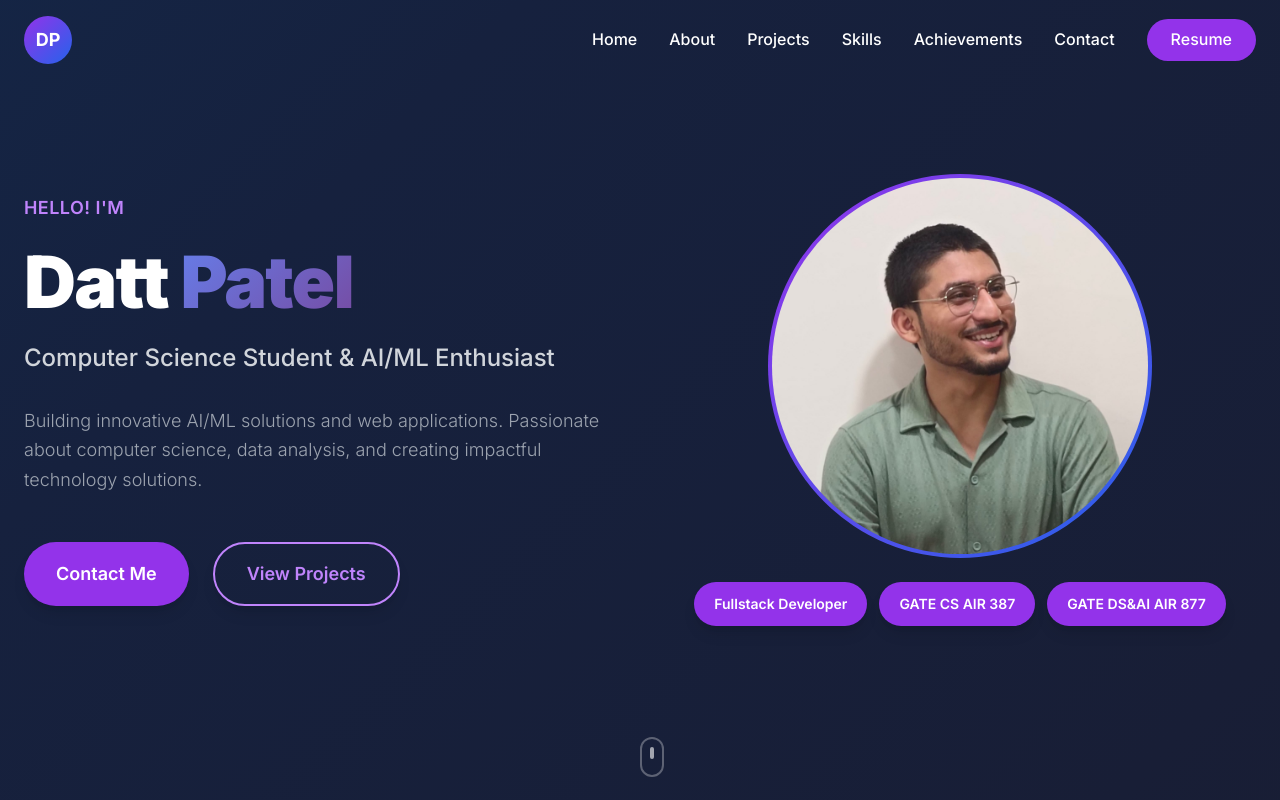
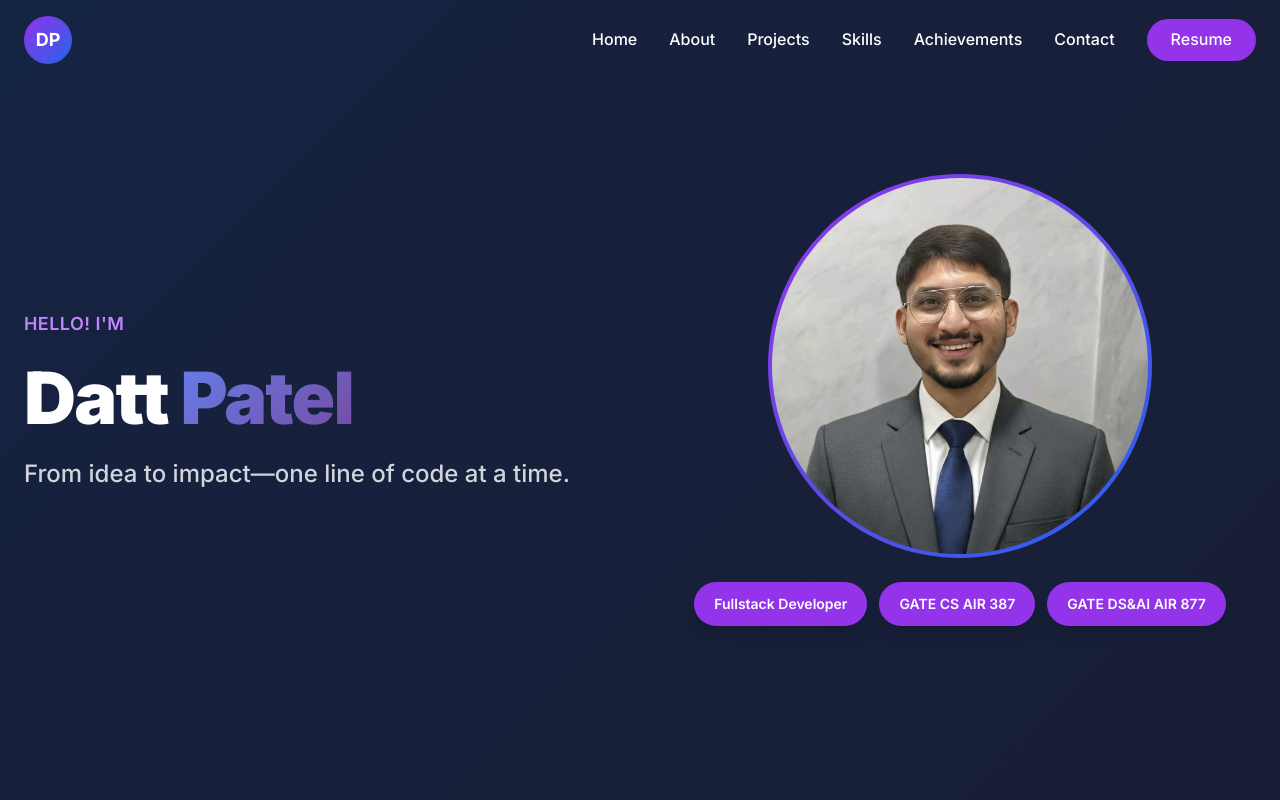
Before and after one commit to HMTking/MyPortfolio, a React (Vite) app: page / in a window 1280 px wide. Shown: the top 800 px of the page. Built offline with nearby package versions, Linux system fonts and the light colour scheme.

Commit message:
add image

```diff
--- a/src/components/Hero.tsx
+++ b/src/components/Hero.tsx
@@ -2,7 +2,7 @@ import React from 'react';
 import { motion } from 'framer-motion';
 
 // Import profile image
-import profileImage from '/images/new image.jpg';
+import profileImage from '/images/new image.png';
 
 const Hero: React.FC = () => {
   const containerVariants = {
@@ -52,35 +52,8 @@ const Hero: React.FC = () => {
               Datt <span className="gradient-text">Patel</span>
             </motion.h1>
             <motion.p className="text-xl lg:text-2xl text-gray-300 max-w-2xl font-medium leading-relaxed">
-              Computer Science Student & AI/ML Enthusiast
+             From idea to impact—one line of code at a time.
             </motion.p>
-          </motion.div>
-
-          <motion.p
-            variants={itemVariants}
-            className="text-lg text-gray-400 max-w-2xl leading-relaxed font-light"
-          >
-            Building innovative AI/ML solutions and web applications. Passionate about computer science,
-            data analysis, and creating impactful technology solutions.
-          </motion.p>
-
-          <motion.div variants={itemVariants} className="flex flex-col sm:flex-row gap-6 pt-4">
-            <motion.button
-              className="px-8 py-4 bg-purple-600 hover:bg-purple-700 text-white rounded-full font-semibold text-lg transition-all duration-300 hover-lift shadow-lg hover:shadow-purple-500/25"
-              whileHover={{ scale: 1.05 }}
-              whileTap={{ scale: 0.95 }}
-              onClick={() => document.querySelector('#contact')?.scrollIntoView({ behavior: 'smooth' })}
-            >
-              Contact Me
-            </motion.button>
-            <motion.button
-              className="px-8 py-4 border-2 border-purple-400 text-purple-400 hover:bg-purple-400 hover:text-white rounded-full font-semibold text-lg transition-all duration-300 hover-lift shadow-lg hover:shadow-purple-400/25"
-              whileHover={{ scale: 1.05 }}
-              whileTap={{ scale: 0.95 }}
-              onClick={() => document.querySelector('#projects')?.scrollIntoView({ behavior: 'smooth' })}
-            >
-              View Projects
-            </motion.button>
           </motion.div>
         </motion.div>
 
@@ -89,11 +62,11 @@ const Hero: React.FC = () => {
           variants={codeVariants}
           initial="hidden"
           animate="visible"
-          className="hidden lg:flex flex-col items-center text-center space-y-6"
+          className="flex flex-col items-center text-center space-y-6"
         >
           <div className="relative">
             <motion.div
-              className="w-96 h-96 rounded-full bg-gradient-to-br from-purple-600 to-blue-600 p-1"
+              className="w-64 h-64 sm:w-80 sm:h-80 lg:w-96 lg:h-96 rounded-full bg-gradient-to-br from-purple-600 to-blue-600 p-1"
               whileHover={{ scale: 1.05 }}
               transition={{ duration: 0.3 }}
             >
@@ -119,23 +92,6 @@ const Hero: React.FC = () => {
           </div>
         </motion.div>
       </div>
-
-      {/* Scroll Indicator */}
-      <motion.div
-        className="absolute bottom-8 left-1/2 transform -translate-x-1/2"
-        animate={{
-          y: [0, 10, 0],
-        }}
-        transition={{
-          duration: 1.5,
-          repeat: Infinity,
-          repeatType: 'reverse',
-        }}
-      >
-        <div className="w-6 h-10 border-2 border-white/30 rounded-full flex justify-center">
-          <div className="w-1 h-3 bg-white/60 rounded-full mt-2"></div>
-        </div>
-      </motion.div>
     </section>
   );
 };
```
Also changed, not shown: public/images/new image.jpg (deleted), public/images/new image.png (added).
